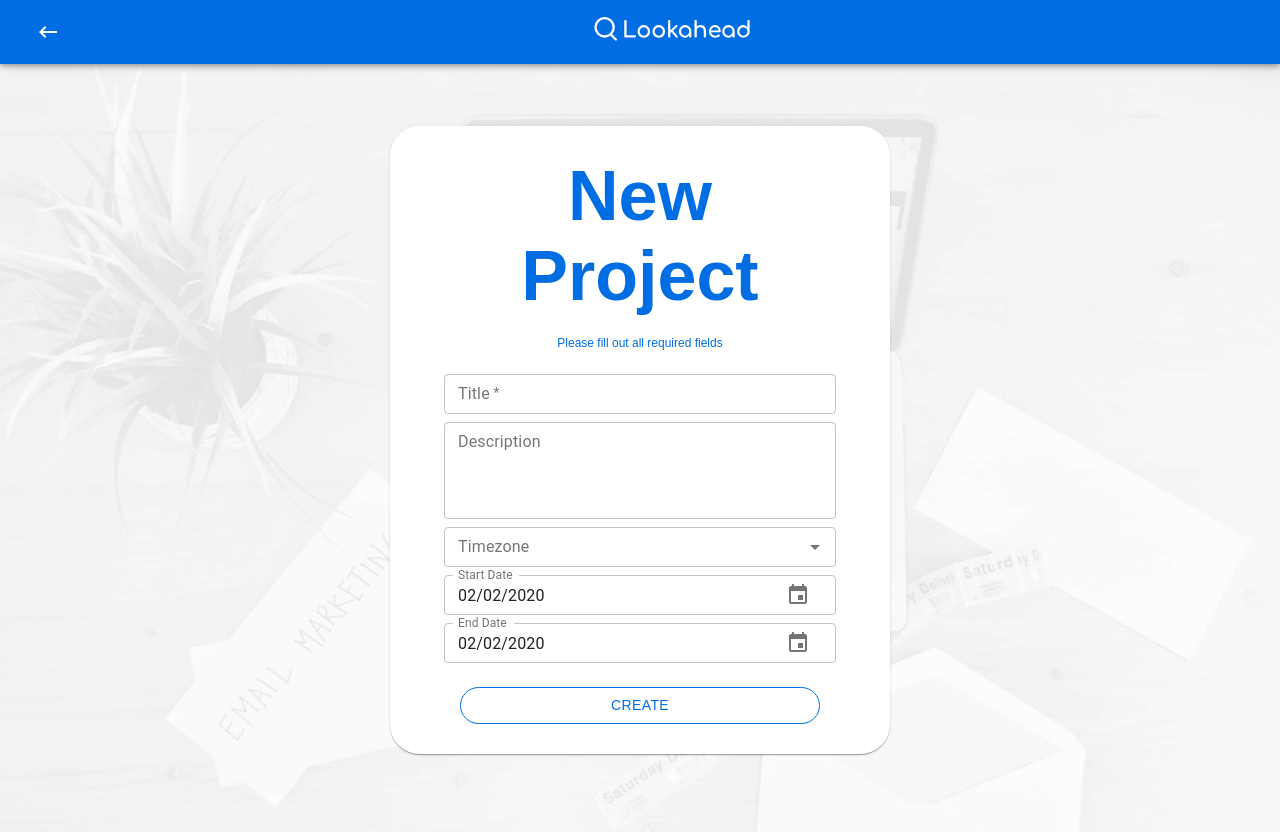
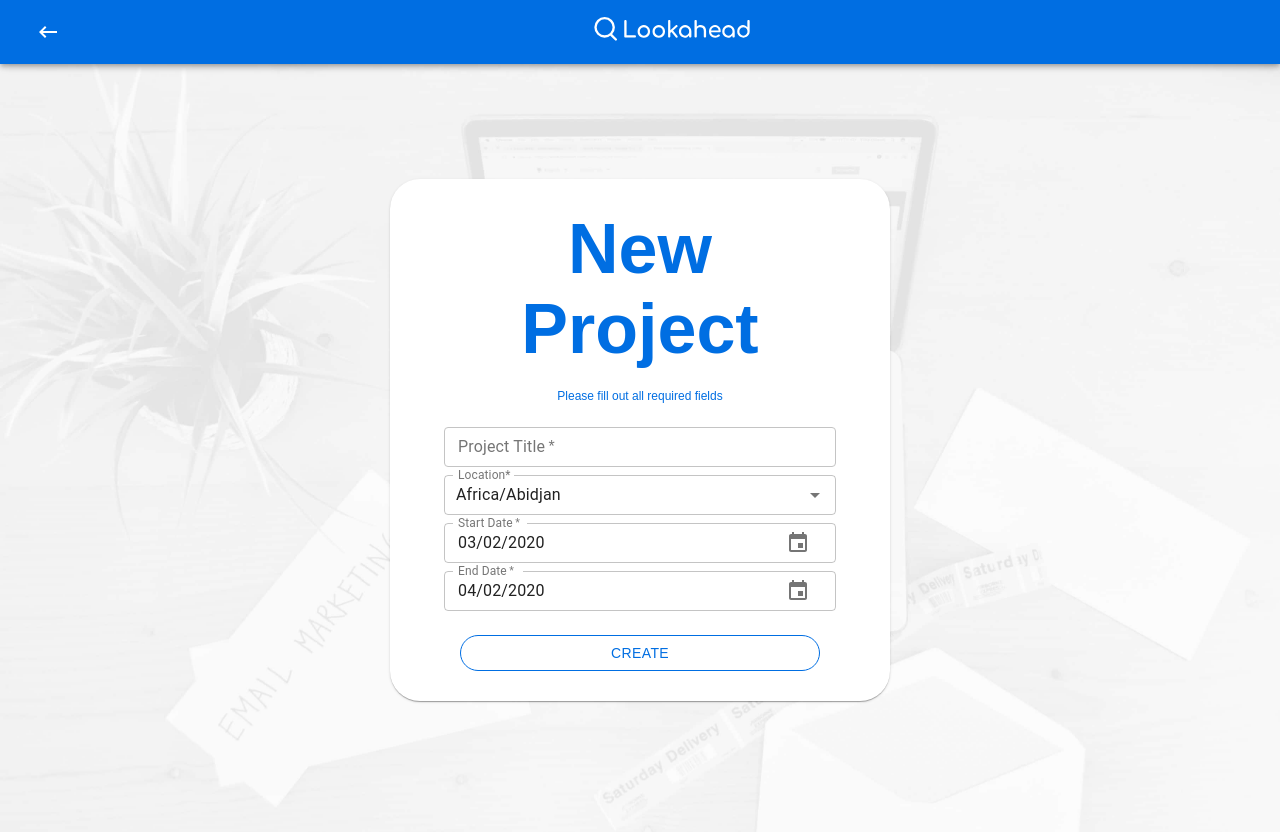
Before and after one commit to llausa/lookahead, a React (Create React App) app in the folder src/client/: page /projects/new in a window 1280 px wide. Shown: the top 832 px of the page. Built offline with nearby package versions, Linux system fonts and the light colour scheme.

Commit message:
New project Page complete

```diff
--- a/src/client/src/components/DateInput.js
+++ b/src/client/src/components/DateInput.js
@@ -6,30 +6,30 @@ import {
   KeyboardDatePicker,
 } from '@material-ui/pickers';
 
-export default function MaterialUIPickers(props) {
+const  MaterialUIPickers = (props) => {
 
 
-    var tempDate = new Date();
-    var date = tempDate.getFullYear() + '-' + (tempDate.getMonth()+1) + '-' + tempDate.getDate() +' '+ tempDate.getHours()+':'+ tempDate.getMinutes()+':'+ tempDate.getSeconds();
-    const currDate = "Current Date= "+date;
+  var tempDate = new Date()
+  var date = tempDate.getFullYear() + '-' + (tempDate.getMonth()+1) + '-' + (tempDate.getDate()+ props.day) +' '+ tempDate.getHours()+':'+ tempDate.getMinutes()+':'+ tempDate.getSeconds()
+  const currDate = "Current Date= "+date
 
 
 
-  // The first commit of Material-UI
-  const [selectedDate, setSelectedDate] = React.useState(new Date(currDate));
+  const [selectedDate, setSelectedDate] = React.useState(new Date(currDate))
 
   const handleDateChange = date => {
-    setSelectedDate(date);
-  };
+    setSelectedDate(date)
+  }
 
   return (
     <MuiPickersUtilsProvider utils={DateFnsUtils}>
         <KeyboardDatePicker
           disableToolbar
+          required = {true}
           inputVariant="outlined"
           format="dd/MM/yyyy"
           margin="normal"
-          id="date-picker-dialog"
+          id={props.id}
           label={props.label}
           size="small"
           value={selectedDate}
@@ -39,5 +39,7 @@ export default function MaterialUIPickers(props) {
           }}
         />
     </MuiPickersUtilsProvider>
-  );
+  )
 }
+
+export default MaterialUIPickers
--- a/src/client/src/components/Nav.js
+++ b/src/client/src/components/Nav.js
@@ -1,4 +1,4 @@
-import React, { useState } from 'react'
+import React from 'react'
 import { Link } from 'react-router-dom'
 import { makeStyles, AppBar, Toolbar, IconButton } from '@material-ui/core'
 import MenuIcon from '@material-ui/icons/Menu'
@@ -30,7 +30,6 @@ const useStyles = makeStyles(theme => ({
   },
 }))
 
-let menu = false
 
 const HandleBack = () => {
   console.log("We going back boi")
--- a/src/client/src/components/TimeZonePicker.js
+++ b/src/client/src/components/TimeZonePicker.js
@@ -3,16 +3,23 @@ import TextField from '@material-ui/core/TextField';
 import Autocomplete from '@material-ui/lab/Autocomplete';
 import momentTZ from 'moment-timezone';
 
+const defaultTimeZone = ({location: momentTZ.tz.guess()})
+console.log(defaultTimeZone)
+
+let timeZonesList = momentTZ.tz.names().map(timeZone => ({location: timeZone}))
 
 const TimeZonePicker = (props) => {
+
     return (
         <>
         <Autocomplete
-      id="combo-box-demo"
+      id={props.id}
       style={{margin: "4px"}}
       size="small"
-      options={TimeZones}
-      getOptionLabel={option => option.names}
+      disableClearable
+      defaultValue={defaultTimeZone}
+      options={timeZonesList}
+      getOptionLabel={option => option.location}
       renderInput={params => (
         <TextField {...params} label={props.label} variant="outlined" fullWidth />
       )}
@@ -21,6 +28,6 @@ const TimeZonePicker = (props) => {
     )
 }
 
-const TimeZones = momentTZ.tz.names()
+
 
 export default TimeZonePicker
--- a/src/client/src/components/views/NewLookaheadView.js
+++ b/src/client/src/components/views/NewLookaheadView.js
@@ -1,18 +1,49 @@
-import React from "react"
+import React, {useReducer} from "react"
 import axios from 'axios'
 import CardContainer from '../CardContainer'
 import Nav from '../Nav'
 import DateInput from '../DateInput'
 import TextInput from '../TextInput'
-import FormInput from '../FormInput'
 import ButtonInput from '../ButtonInput'
 import Background from '../../images/WhiteBackgroundSmall.jpg'
 import TitleText from '../TitleText'
 import NormalText from '../NormalText'
 import TimeZonePicker from '../TimeZonePicker'
+import FormInput from '../FormInput'
 
 
 const NewLookaheadView = () => {
+
+    const [data, setData] = useReducer((state, newState) => (
+        {...state, ...newState}
+      ), {
+        projectTitle: '',
+        location: '',
+        startDate: '',
+        endDate: ''
+      })
+
+      const onSubmit = e => {
+        e.preventDefault()
+
+        console.log(data)
+
+        axios.post(
+        'https://vast-oasis-18718.herokuapp.com/api/users', data)
+        .then(function (response) {
+            console.log(response)
+        })
+        .catch(function (error) {
+            console.log(error.response.data)
+        })
+
+      }
+
+      const onChange = e => {
+        setData({[e.target.name]: e.target.value})
+        console.log(data)
+        // setData({"location": location.value})
+    }
 
     const mystyle = {
         display: "flex",
@@ -20,32 +51,27 @@ const NewLookaheadView = () => {
         alignitems: "center",
         justifyContent: "center",
         textAlign: "center",
-        color: "#2baafe",
         padding: "10px",
         maxWidth: "400px",
         margin: "auto",
     }
 
-
-
+    // Client Validation
+    const basic = (text) => text.length > 2
 
     return (
         <>
       <Nav backButtonLink = "/projects" BackButton={true} MenuButton={false} />
       <CardContainer background={Background}>
-      <form className='form'>
+      <form onSubmit={onSubmit} className='form'>
         <div data-cy="newProjectView" style={mystyle}>
             <TitleText text="New Project" />
             <NormalText text="Please fill out all required fields" />
-            <TextInput label="Title" required={true} />
-            <TextInput label="Description" multiline={true} />
-
-            <TimeZonePicker label="Timezone" />
-            <DateInput label="Start Date"/>
-            <DateInput label="End Date"/>
-
+            <FormInput type='text' validation={basic} value={data.projectTitle} onChange={onChange} require={true} errorText="Please enter more Characters" label='Project Title' id='projectTitle' name='projectTitle'/>
+            <TimeZonePicker label="Location*" id="location" name='location'/>
+            <DateInput label="Start Date" day={1} id="startDate"name='location'/>
+            <DateInput label="End Date" day={2} id="endDate" name='location' />
             <ButtonInput disabled={false} type='submit' primary={true} color='primary' text="Create" />
-
         </div>
         </form>
         </CardContainer>
```
